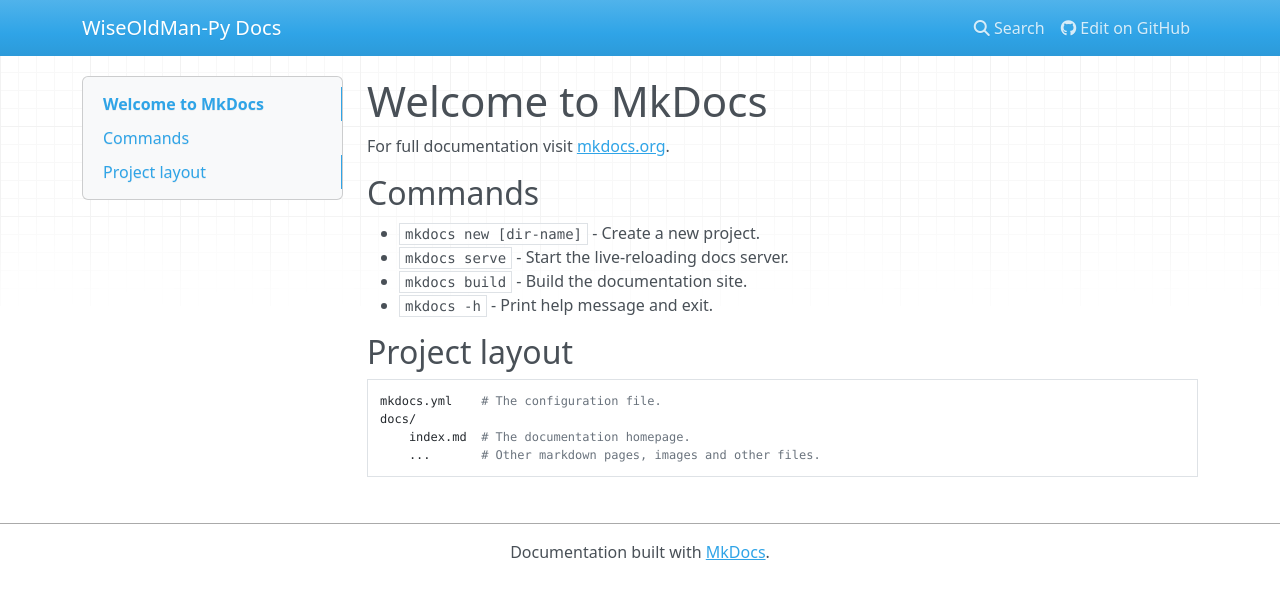
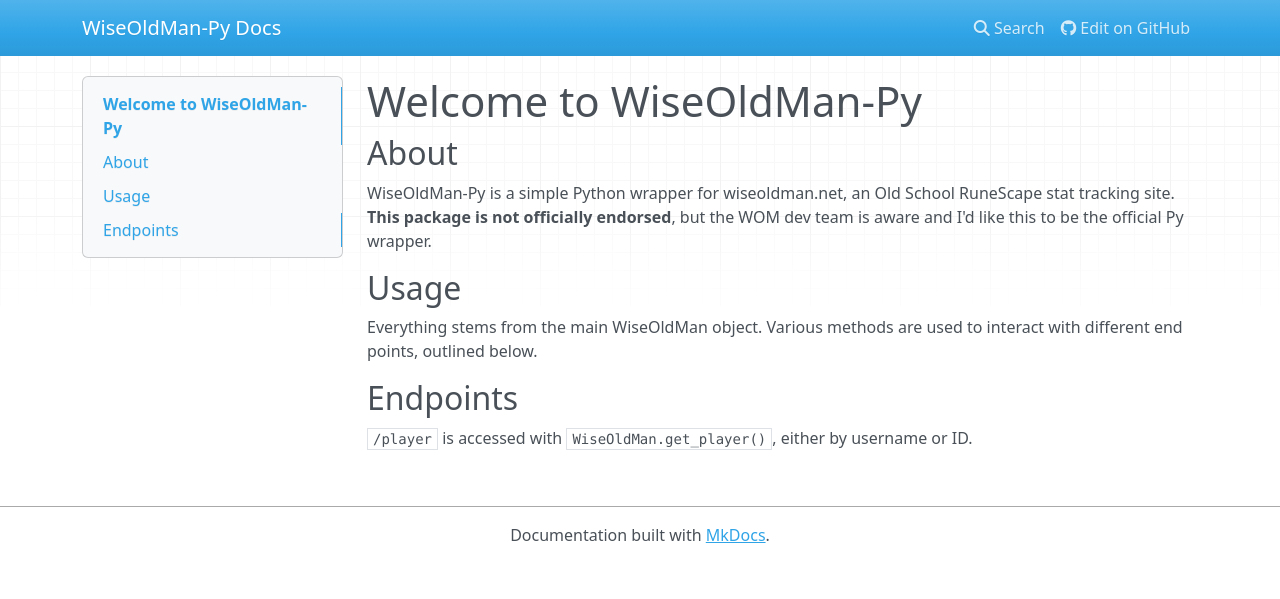
Before and after one commit to JoshPaulie/WiseOldMan-Py, an MkDocs documentation site: the page built from docs/index.md, in a window 1280 px wide. Shown: the top 599 px of the page. Built offline with MkDocs 1.6.1, drawn with Linux system fonts in a browser that asks for light colours; nearby versions of some CDN libraries.

Commit message:
Update index.md

```diff
--- a/docs/index.md
+++ b/docs/index.md
@@ -1,17 +1,10 @@
-# Welcome to MkDocs
+# Welcome to WiseOldMan-Py
 
-For full documentation visit [mkdocs.org](https://www.mkdocs.org).
+## About
+WiseOldMan-Py is a simple Python wrapper for wiseoldman.net, an Old School RuneScape stat tracking site. **This package is not officially endorsed**, but the WOM dev team is aware and I'd like this to be the official Py wrapper.
 
-## Commands
+## Usage
+Everything stems from the main WiseOldMan object. Various methods are used to interact with different end points, outlined below.
 
-* `mkdocs new [dir-name]` - Create a new project.
-* `mkdocs serve` - Start the live-reloading docs server.
-* `mkdocs build` - Build the documentation site.
-* `mkdocs -h` - Print help message and exit.
-
-## Project layout
-
-    mkdocs.yml    # The configuration file.
-    docs/
-        index.md  # The documentation homepage.
-        ...       # Other markdown pages, images and other files.
+## Endpoints
+`/player` is accessed with `WiseOldMan.get_player()`, either by username or ID.
```
